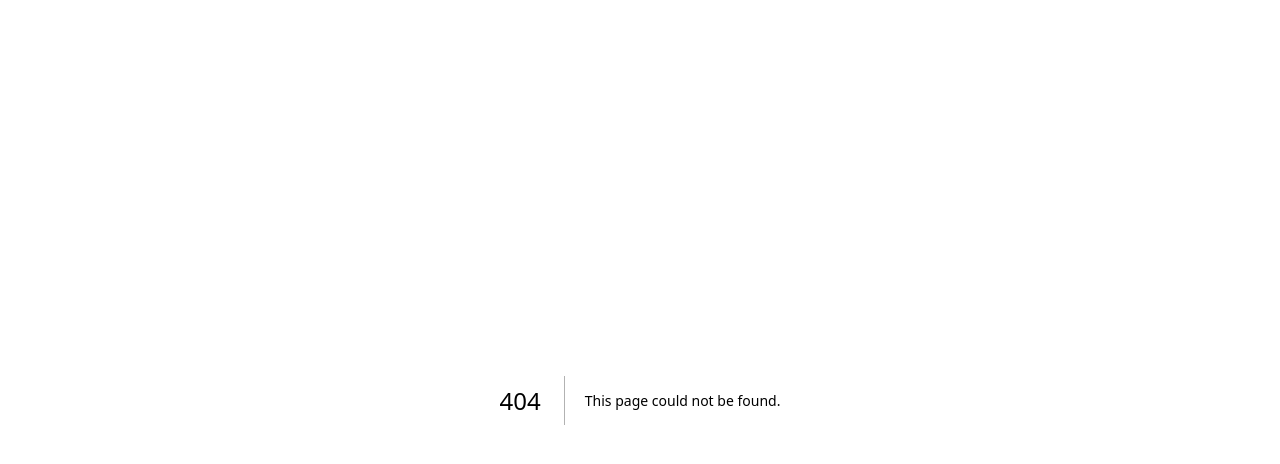
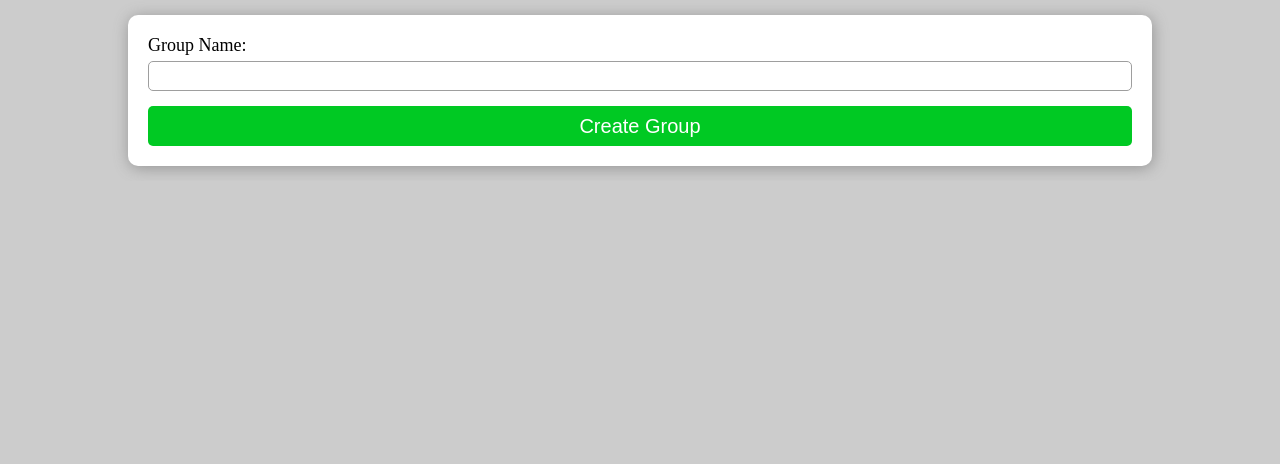
Before and after one commit to BillMates-CS307/BillMates-frontend, a Next.js app: page /Forms/newgroup_form in a window 1280 px wide. Before the commit this address had no page. Shown: the top 464 px of the page. Built offline with nearby package versions, Linux system fonts and the light colour scheme.

Commit message:
Create group and updates to home

```diff
--- /dev/null
+++ b/pages/Forms/newgroup_form.js
@@ -0,0 +1,94 @@
+import styles from '@/styles/Home.module.css'
+import { useRouter } from 'next/router'
+
+export default function Register() {
+    let router = useRouter();
+    const handleSubmit = async (event) => {
+        event.preventDefault()
+        const data = {
+          groupname : event.target.groupname.value ,
+        }
+
+        const field_check = checkFields(data);
+        if (!field_check.valid) {
+          for (let i in field_check.elms) {
+            field_check.elms[i].style = "outline: 1px solid #ff0101;";
+            field_check.elms[i].addEventListener('keydown', function () {
+              this.style = "";
+              this.parentElement.nextElementSibling.style = "";
+            }, {once : true});
+            field_check.elms[i].parentElement.nextElementSibling.textContent = field_check.messages[i];
+            field_check.elms[i].parentElement.nextElementSibling.style = "display:block";
+          }
+          field_check.elms[0].focus();
+          return;
+        }
+        data["name"] = data.groupname;
+        const JSONdata = JSON.stringify(data)
+        const endpoint = '/api/newgroup_api' //newgroup API endpoint
+        const options = {
+          method: 'POST',
+          mode : 'no-cors',
+          headers: {
+            'Content-Type': 'application/json',
+          },
+          body: JSONdata,
+        }
+
+
+        const response = await fetch(endpoint, options);
+        if (response.status == 400) {
+          alert("Unable to find form fields");
+          return;
+        }
+
+        const result = await response.json();
+
+        if (!result.token_success) {
+          alert("Failed to create a new group. Please try again.");
+          return;
+        }
+        if (!result.creategroup_success) {
+          const groupname = document.querySelector('#groupname');
+          groupname.style = "outline: 1px solid var(--red-background);";
+          groupname.addEventListener('keydown', function () {
+            this.style = "";
+            this.parentElement.nextElementSibling.style = "";
+          }, {once : true});
+          groupname.parentElement.nextElementSibling.textContent = "Group name already in use";
+          groupname.parentElement.nextElementSibling.style = "display:block";
+          groupname.focus();
+        } else {
+          router.push('/')
+        }
+      }
+
+      const checkFields = (target) => {
+        let output = {valid : true, elms : [], messages : []}
+        if (target.groupname.trim() == "") { //or   .value.trim()
+          output.elms.push(document.querySelector('#groupname'));
+          output.messages.push("Invalid group name");
+        }
+
+        return output;
+      }
+
+    return(
+<>
+<div className={styles.signup_form}>
+        <form onSubmit={handleSubmit} method="post">
+            <div>
+            <label htmlFor="groupname">Group Name:</label>
+            <empty>
+            <input type="text" id="groupname" name="groupname" />
+            </empty>
+            <span></span>
+            </div>
+
+            <button type="submit">Create Group</button>
+        </form>
+    </div>
+</>
+    );
+
+}
```
Also changed, not shown: pages/home.js (+10 -1 lines), pages/newgroup.js (added, +42 -0 lines).
